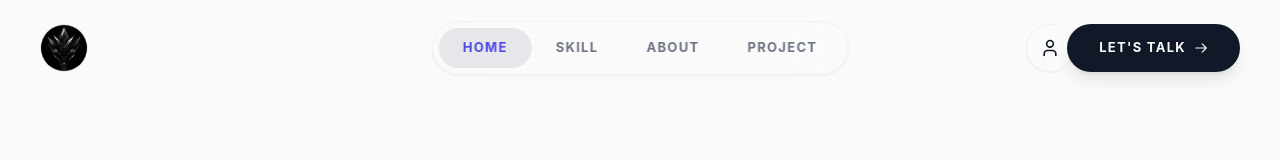
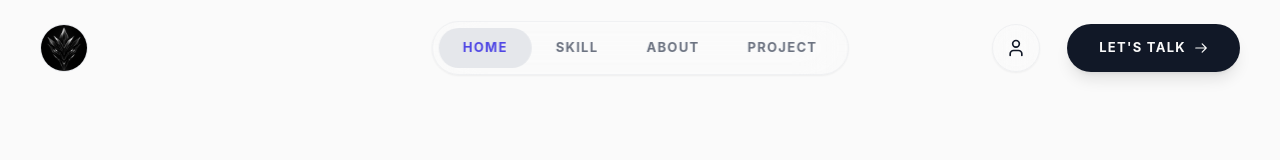
Before and after one commit to hmyat3366-ai/anizwizgouki, a React (Vite) app: page / in a window 1280 px wide. Shown: the top 160 px of the page. Built offline with nearby package versions, Linux system fonts and the light colour scheme; no server answers.

Commit message:
style: increase spacing between profile icon and CTA button

```diff
--- a/src/App.tsx
+++ b/src/App.tsx
@@ -74,7 +74,7 @@ export default function App() {
         {/* Non-sticky absolute layer for Back to Resume icon, scrolls away normally */}
         <div className="absolute top-0 left-0 w-full px-6 md:px-10 py-6 flex items-center justify-between z-[90] pointer-events-none">
           <div /> {/* Empty left side */}
-          <div className="flex items-center gap-4">
+          <div className="flex items-center gap-8 md:gap-10">
             <a
               href="https://awgresume.vercel.app/"
               title="Back to Resume"
@@ -82,7 +82,7 @@ export default function App() {
             >
               <User size={20} className="group-hover:scale-110 transition-transform duration-300" />
             </a>
-            <div className="w-12 md:w-[150px] h-12" /> {/* Spacer for the Hamburger/CTA */}
+            <div className="w-12 md:w-[160px] h-12" /> {/* Spacer for the Hamburger/CTA */}
           </div>
         </div>
 
```
